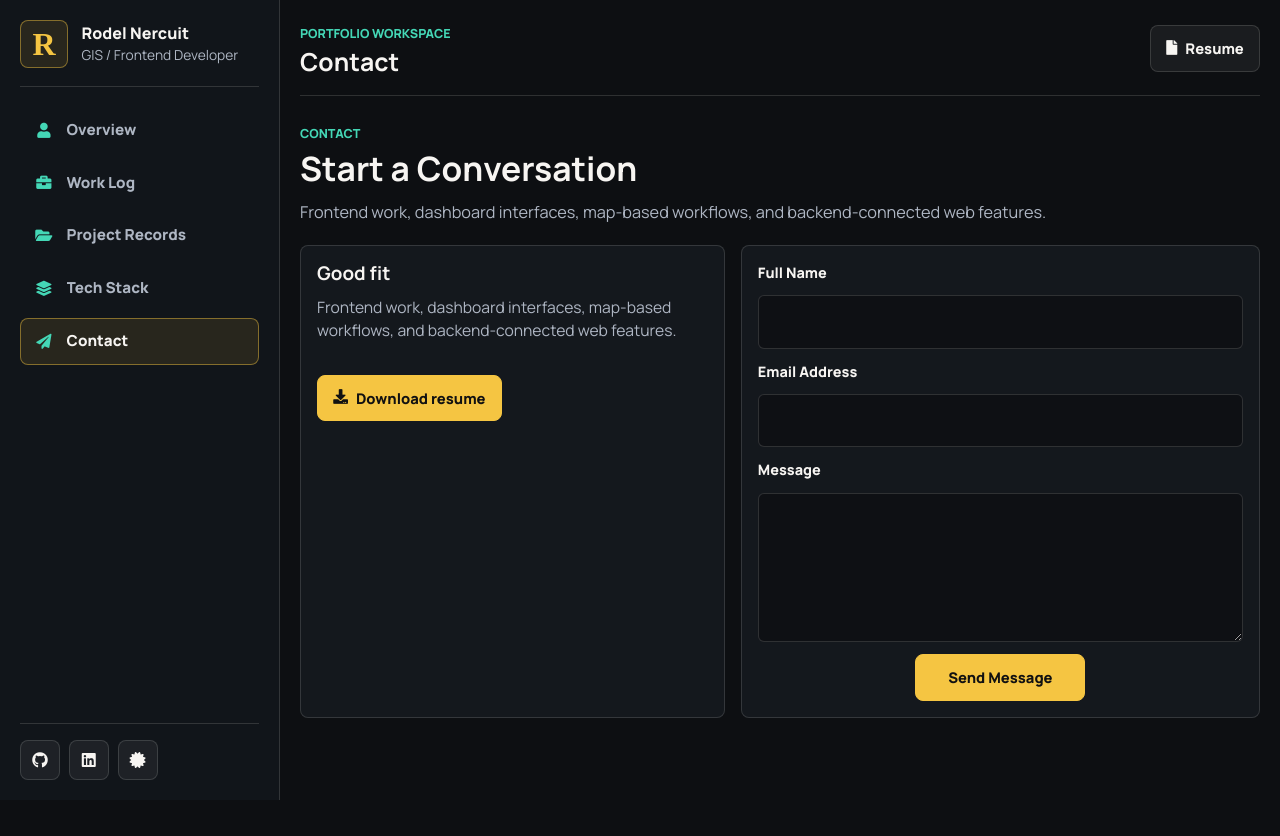
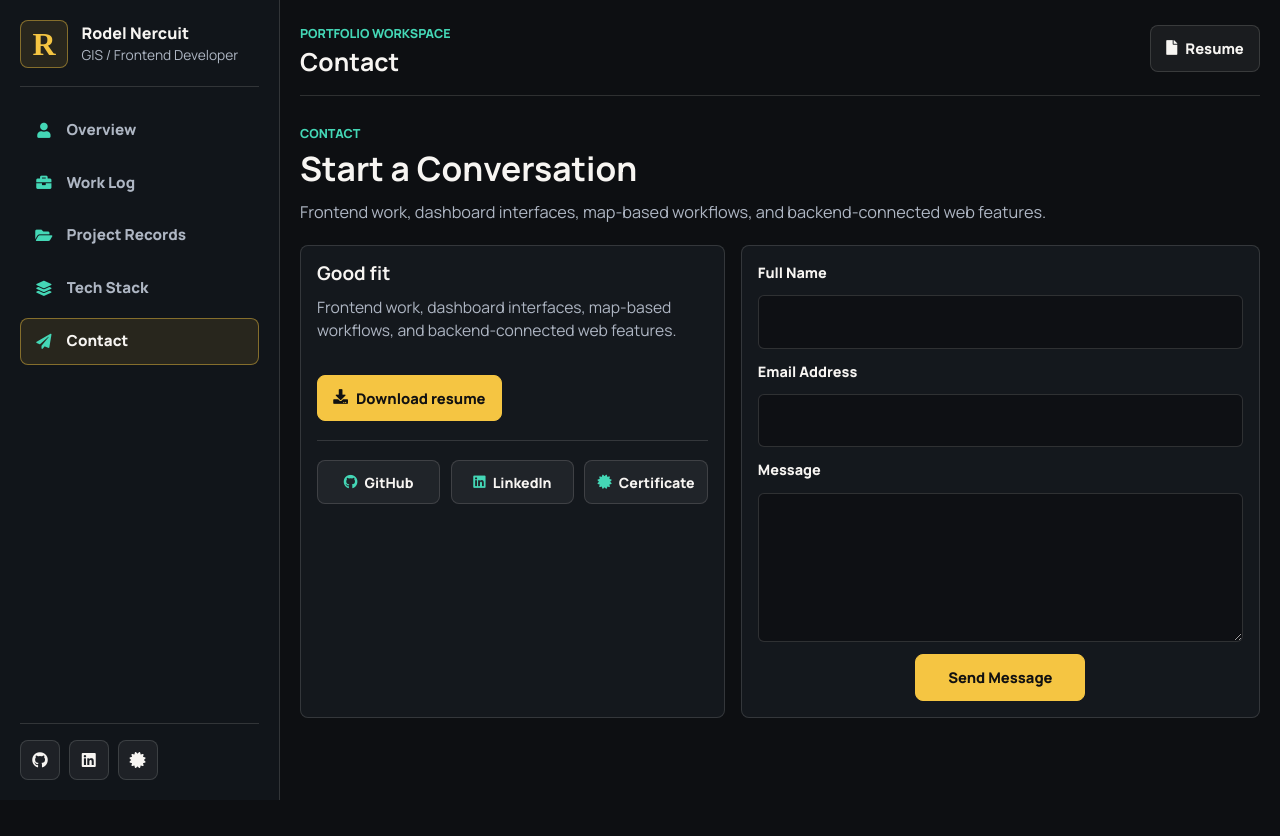
Before and after one commit to rodelgn/rn_portfolio, a React (Vite) app: page / in a window 1280 px wide. Both pictures are taken after a click on the button "Contact". Built offline with nearby package versions, Linux system fonts and the light colour scheme; a web font is replaced by a local one.

Commit message:
update contact page with external links

```diff
--- a/src/components/PortfolioDashboard.jsx
+++ b/src/components/PortfolioDashboard.jsx
@@ -39,6 +39,24 @@ const quickStats = [
     { label: 'Recent role', value: 'GIS + Frontend' },
     { label: 'Strongest fit', value: 'Web apps with maps' },
     { label: 'Core stack', value: 'React / Next.js' },
+];
+
+const profileLinks = [
+    {
+        label: 'GitHub',
+        href: 'https://github.com/rodelgn',
+        icon: 'fab fa-github',
+    },
+    {
+        label: 'LinkedIn',
+        href: 'https://www.linkedin.com/in/rodel-jr-nercuit-7395b5195/',
+        icon: 'fab fa-linkedin',
+    },
+    {
+        label: 'Certificate',
+        href: 'https://www.udemy.com/certificate/UC-e7563810-1c13-4b76-8b19-58966e53a70e/',
+        icon: 'fa fa-certificate',
+    },
 ];
 
 function PortfolioDashboard() {
@@ -204,6 +222,14 @@ function PortfolioDashboard() {
                                     <i className="fa fa-download" aria-hidden="true"></i>
                                     Download resume
                                 </button>
+                                <div className="contact-socials" aria-label="Profile links">
+                                    {profileLinks.map((link) => (
+                                        <a key={link.label} href={link.href} target="_blank" rel="noreferrer">
+                                            <i className={link.icon} aria-hidden="true"></i>
+                                            <span>{link.label}</span>
+                                        </a>
+                                    ))}
+                                </div>
                             </div>
                             <form className="dashboard-form" onSubmit={handleSubmit}>
                                 <label htmlFor="name">Full Name</label>
--- a/src/components/styles/dashboard.css
+++ b/src/components/styles/dashboard.css
@@ -318,6 +318,45 @@
     margin-top: 2rem;
 }
 
+.contact-socials {
+    display: grid;
+    grid-template-columns: repeat(3, minmax(0, 1fr));
+    gap: 0.65rem;
+    margin-top: 1.2rem;
+    padding-top: 1.2rem;
+    border-top: 1px solid var(--line);
+}
+
+.contact-socials a {
+    display: inline-flex;
+    align-items: center;
+    justify-content: center;
+    gap: 0.45rem;
+    min-height: 42px;
+    padding: 0.65rem 0.7rem;
+    border: 1px solid var(--line);
+    border-radius: var(--radius);
+    background: var(--surface-muted);
+    color: var(--text);
+    font-size: 0.88rem;
+    font-weight: 900;
+    text-decoration: none;
+    transition: border-color 0.2s ease, background-color 0.2s ease, color 0.2s ease, transform 0.2s ease;
+}
+
+.contact-socials a i {
+    color: var(--accent-2);
+}
+
+.contact-socials a:hover,
+.contact-socials a:focus-visible {
+    border-color: rgba(245, 197, 66, 0.55);
+    background: rgba(245, 197, 66, 0.1);
+    color: var(--text);
+    outline: none;
+    transform: translateY(-1px);
+}
+
 .dashboard-form {
     display: flex;
     flex-direction: column;
@@ -541,6 +580,10 @@
     .dashboard-form textarea {
         padding: 0.8rem;
     }
+
+    .contact-socials {
+        grid-template-columns: 1fr;
+    }
 }
 
 @media (prefers-reduced-motion: reduce) {
```
